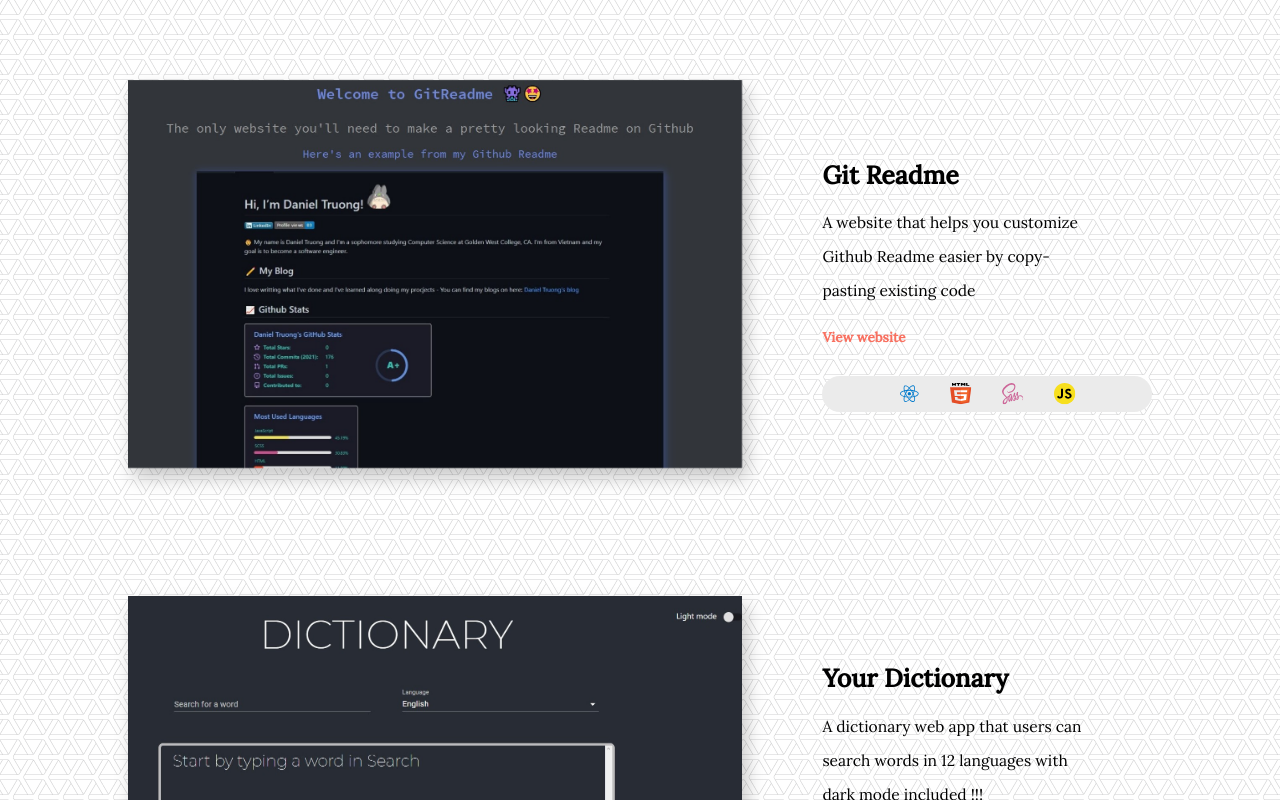
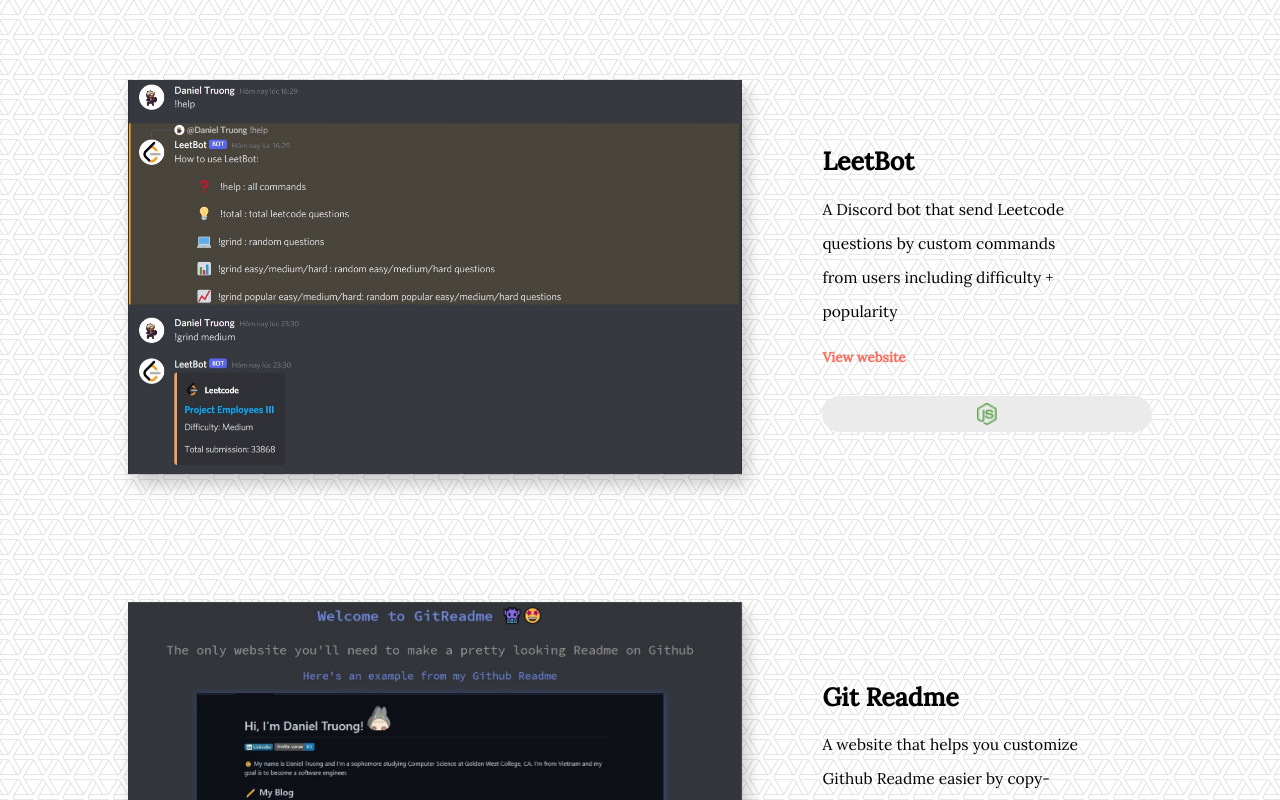
Before and after one commit to anhduy1202/anhduy1202.github.io, a React (Create React App) app: page / in a window 1280 px wide. Shown: the part 1400-2200 px from the top of the page. Built offline with nearby package versions, Linux system fonts and the light colour scheme.

Commit message:
update leetbot projects + web title

```diff
--- a/public/index.html
+++ b/public/index.html
@@ -28,7 +28,7 @@
       work correctly both with client-side routing and a non-root public URL.
       Learn how to configure a non-root public URL by running `npm run build`.
     -->
-    <title>React App</title>
+    <title>Daniel Truong</title>
   </head>
   <body>
     <noscript>You need to enable JavaScript to run this app.</noscript>
--- a/src/projectData.js
+++ b/src/projectData.js
@@ -3,6 +3,7 @@
 import gitreadme from './images/gitreadme.jpg';
 import splitTip from './images/tipsplit.jpg';
 import dictionary from './images/dictionary.jpg';
+import leetbot from './images/leetbot.jpg';
 import jsIcon from './icon/js-icon-mobile.svg';
 import reactIcon from './icon/React-icon-mobile.svg';
 import htmlIcon from './icon/html-icon-mobile.svg';
@@ -10,6 +11,7 @@
 import sassIcon from './icon/sass-icon-mobile.svg';
 import firebaseIcon from './icon/firebase.svg';
 import socketioIcon from './icon/socketio.svg';
+import nodeJS from './icon/nodejs.png';
 
 export const projects = [
 
@@ -24,6 +26,15 @@
     },
     {
         id: 2,
+        name: "LeetBot",
+        image: leetbot,
+        languages: [nodeJS],
+        type: "fullstack",
+        content: "A Discord bot that send Leetcode questions by custom commands from users including difficulty + popularity ",
+        link: "https://github.com/anhduy1202/LeetBot"
+    },
+    {
+        id: 3,
         name: "Git Readme",
         image: gitreadme,
         languages: [reactIcon, htmlIcon, sassIcon, jsIcon],
@@ -33,7 +44,7 @@
 
     },
     {
-        id: 3,
+        id: 4,
         name: "Your Dictionary",
         image: dictionary,
         languages: [reactIcon, htmlIcon, cssIcon, jsIcon],
@@ -43,7 +54,7 @@
 
     },
     {
-        id: 4,
+        id: 5,
         name: "Split Your Tip",
         image: splitTip,
         languages:  [reactIcon, htmlIcon, sassIcon, jsIcon],
@@ -52,7 +63,7 @@
         link: "https://splityourtip.netlify.app"
     },
     {
-        id: 5,
+        id: 6,
         name: "Rocketto",
         image: Rocketto,
         languages: [htmlIcon, jsIcon],
```
Also changed, not shown: src/icon/nodejs.png (added), src/images/leetbot.jpg (added).
